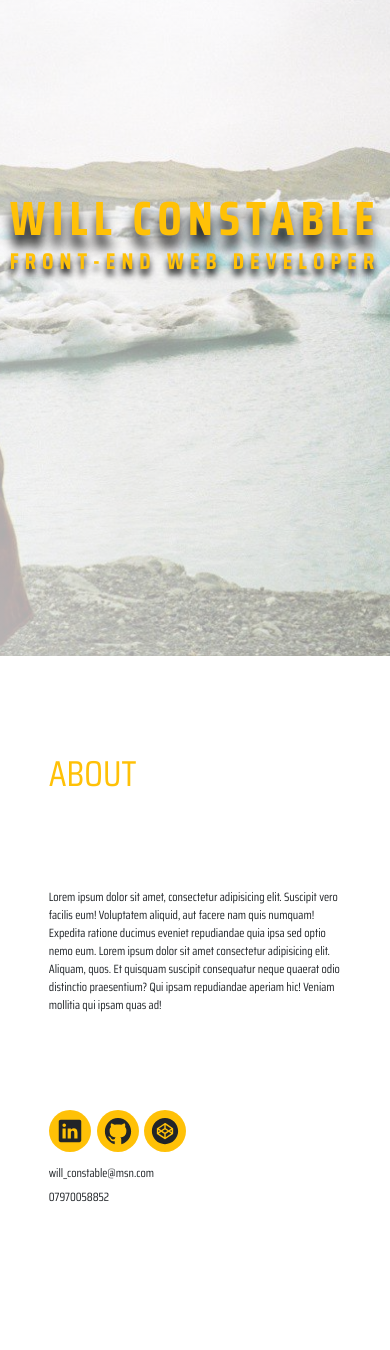
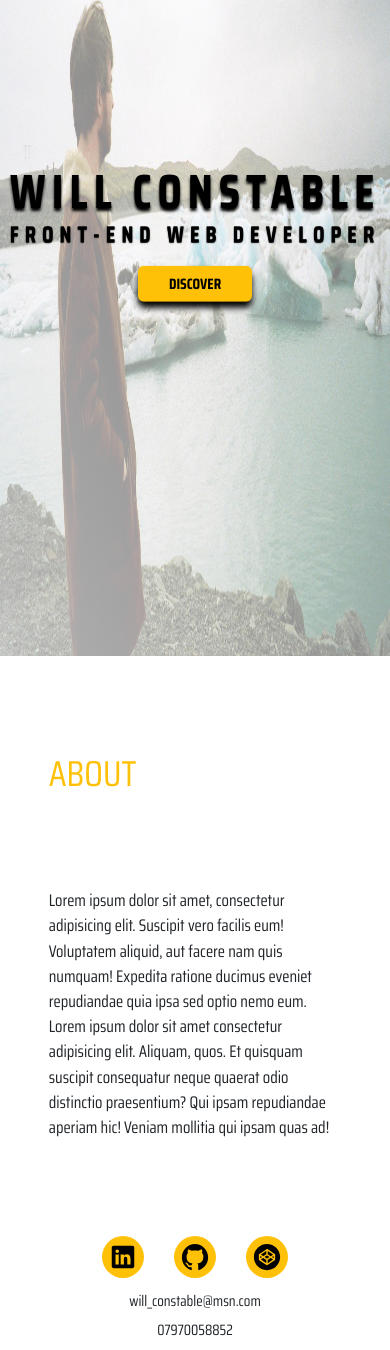
Before and after one commit to Will130785/portfolio-final, a website: page index.html in a window 390 px wide. Shown: the part 188-1538 px from the top of the page. Drawn offline with nearby package versions, Linux system fonts and the light colour scheme.

Commit message:
Button added and tweaks to responsiveness added

```diff
--- a/index.html
+++ b/index.html
@@ -13,6 +13,9 @@
     <link rel="stylesheet" href="css/style.css" type="text/css">
     <link href="https://fonts.googleapis.com/css?family=Saira+Condensed:400,700&display=swap" rel="stylesheet">
     <link rel="stylesheet" href="https://use.fontawesome.com/releases/v5.11.2/css/all.css">
+
+    <script type="module" src="https://unpkg.com/ionicons@4.5.10-0/dist/ionicons/ionicons.esm.js"></script>
+<script nomodule="" src="https://unpkg.com/ionicons@4.5.10-0/dist/ionicons/ionicons.js"></script>
 </head>
 <body>
 
@@ -48,6 +51,7 @@
             <h1 class="header__title">
                 <span class="header__title--main">Will Constable</span>
                 <span class="header__title--sub">Front-end Web Developer</span>
+                <a class="btn" href="#about">Discover</a>
             </h1>
 
         </div>
@@ -72,11 +76,11 @@
             </div>
             <div class="col-1-of-2">
                 <div class="about__links">
-                    <ion-icon class="link" name="logo-linkedin"></ion-icon>
-                    <ion-icon class="link" name="logo-github"></ion-icon>
-                    <ion-icon class="link" name="logo-codepen"></ion-icon>
-                    <p class="paragraph">will_constable@msn.com</p>
-                    <p class="paragraph">07970058852</p>
+                    <a href="https://www.linkedin.com/in/will-constable-15072b114/" target="_blank"><ion-icon class="link" name="logo-linkedin"></ion-icon></a>
+                    <a href="https://github.com/Will130785" target="_blank"><ion-icon class="link" name="logo-github"></ion-icon></a>
+                    <a href="https://codepen.io/will130785" target="_blank"><ion-icon class="link" name="logo-codepen"></ion-icon></a>
+                    <p class="paragraph about__contact">will_constable@msn.com</p>
+                    <p class="paragraph about__contact">07970058852</p>
                 </div>
             </div>
         </div>
@@ -195,17 +199,17 @@
             <div class="col-1-of-2">
                 <div class="education__complete education__content">
                     <h3 class="sub-title">Completed Courses</h3>
-                    <p class="paragraph">Codecademy - Building Websites From Scratch - August 2019 - November 2019</p>
+                    <p class="paragraph">Codecademy - Building Websites From Scratch</p>
                     <p class="paragraph">Codecademy - Building Web Applications from Scratch</p>
                 </div>
             </div>
             <div class="col-1-of-2">
                 <div class="education__enrolled education__content education__content--tab">
                     <h3 class="sub-title">Enrolled Courses</h3>
-                    <p class="paragraph">Udemy - The Web Developer Bootcamp - September 2019 - Present</p>
-                    <p class="paragraph">Udemy - Advanced CSS and Sass - September 2019 - Present</p>
-                    <p class="paragraph">Udemy - Modern JavaScript From The Beginning - October 2019 - Present</p>
-                    <p class="paragraph">Udemy - The Complete JavaScript Course 2019 - October 2019 - Present</p>
+                    <p class="paragraph">Udemy - The Web Developer Bootcamp</p>
+                    <p class="paragraph">Udemy - Advanced CSS and Sass</p>
+                    <p class="paragraph">Udemy - Modern JavaScript From The Beginning</p>
+                    <p class="paragraph">Udemy - The Complete JavaScript Course 2019</p>
                 </div>
             </div>
         </div>
@@ -314,8 +318,8 @@
 <script src="https://cdnjs.cloudflare.com/ajax/libs/popper.js/1.14.7/umd/popper.min.js" integrity="sha384-UO2eT0CpHqdSJQ6hJty5KVphtPhzWj9WO1clHTMGa3JDZwrnQq4sF86dIHNDz0W1" crossorigin="anonymous"></script>
 <script src="https://stackpath.bootstrapcdn.com/bootstrap/4.3.1/js/bootstrap.min.js" integrity="sha384-JjSmVgyd0p3pXB1rRibZUAYoIIy6OrQ6VrjIEaFf/nJGzIxFDsf4x0xIM+B07jRM" crossorigin="anonymous"></script>
 
-<!-- Custom scripts -->
-<script src="https://unpkg.com/ionicons@4.5.10-0/dist/ionicons.js"></script>
+<!-- Custom scripts
+<script src="https://unpkg.com/ionicons@4.5.10-0/dist/ionicons.js"></script> -->
 
 </body>
 </html>
--- a/sass/base/_animations.scss
+++ b/sass/base/_animations.scss
@@ -1,33 +1,44 @@
-@keyframes moveInLeft {
+// @keyframes moveInLeft {
+//     0% {
+//         opacity: 0;
+//         transform: translateX(-20rem);
+//     }
+
+//     80% {
+//         opacity: .8;
+//         transform: translateX(1rem);
+//     }
+
+//     100% {
+//         opacity: 1;
+//         transform: translateX(0);
+//     }
+// }
+
+// @keyframes moveInRight {
+//     0% {
+//         opacity: 0;
+//         transform: translateX(20rem);
+//     }
+
+//     80% {
+//         opacity: .8;
+//         transform: translateX(-1rem);
+//     }
+
+//     100% {
+//         opacity: 1;
+//         transform: translateX(0);
+//     }
+// }
+
+@keyframes moveUpBottom {
     0% {
         opacity: 0;
-        transform: translateX(10rem);
+        transform: translateY(10rem);
     }
-
-    80% {
-        opacity: .8;
-        transform: translateX(-1rem);
-    }
-
     100% {
         opacity: 1;
-        transform: translateX(0);
+        transform: translateY(0);
     }
 }
-
-@keyframes moveInRight {
-    0% {
-        opacity: 0;
-        transform: translateX(-10rem);
-    }
-
-    80% {
-        opacity: .8;
-        transform: translateX(1rem);
-    }
-
-    100% {
-        opacity: 1;
-        transform: translateX(0);
-    }
-}
--- a/sass/base/_typography.scss
+++ b/sass/base/_typography.scss
@@ -7,6 +7,13 @@
 
 .paragraph {
     font-size: 2rem;
+    @include respond(tab-port) {
+        font-size: 2.8rem;
+    }
+
+    @include respond(phone) {
+        font-size: 2.8rem;
+    }
 }
 
 .sub-title {
@@ -20,6 +27,14 @@
     text-decoration: none;
     color: $theme-color;
 
+    @include respond(tab-port) {
+        font-size: 3rem;
+    }
+
+    @include respond(phone) {
+        font-size: 2.8rem;
+    }
+
     &:hover {
         text-decoration: none;
         color: white;
--- a/sass/components/_button.scss
+++ b/sass/components/_button.scss
@@ -0,0 +1,17 @@
+.btn {
+    background-color: $theme-color;
+    font-size: 2.5rem;
+    color: $color-black;
+    margin-top: 3rem;
+    padding: 1rem 5rem;
+    font-weight: 900;
+    box-shadow: 0 1rem 1rem;
+    border-radius: 1rem;
+    animation: moveUpBottom 2s 2s;
+    animation-fill-mode: backwards;
+
+
+    &:active {
+        box-shadow: 0 .5rem .5rem;
+    }
+}
--- a/sass/components/_header.scss
+++ b/sass/components/_header.scss
@@ -3,7 +3,7 @@
                      rgba(255, 255, 255, .7),
                     rgba(255, 255, 255, .4)),
                      url("../img/iceland.jpg");
-    background-size: cover;
+    background-size: 100% 100%;
     background-position: center;
     height: 100vh;
     position: relative;
@@ -21,24 +21,25 @@
     &__title {
         text-align: center;
         text-transform: uppercase;
-        color: $theme-color;
+        color: $color-black;
         font-weight: 900;
 
         &--main {
             display: block;
-            animation: moveInLeft 2s;
+            animation: moveUpBottom 2s;
             font-size: 8rem;
             letter-spacing: 1rem;
-            text-shadow: 0 2rem 2rem $color-black;
+            text-shadow: 0 .5rem .5rem $color-black;
 
         }
 
         &--sub {
             display: block;
-            animation: moveInRight 2s;
+            animation: moveUpBottom 2s 1s;
             font-size: 3.8rem;
             letter-spacing: 1rem;
-            text-shadow: 0 1rem 1rem $color-black;
+            text-shadow: 0 .2rem .2rem $color-black;
+            animation-fill-mode: backwards;
         }
     }
 }
--- a/sass/layout/_about.scss
+++ b/sass/layout/_about.scss
@@ -1,5 +1,6 @@
 .about {
     height: 100vh;
+
 
     @include respond(tab-port) {
         width: 75%;
@@ -13,13 +14,29 @@
     &__links {
         margin-top: 15rem;
         font-size: 5rem;
+        text-align: center;
 
+        a {
+            padding: 2rem;
+        }
+
+    }
+
+    &__contact {
+        font-size: 2.5rem;
     }
 }
 
 .link {
     border-radius: 50%;
     background-color: $theme-color;
+    color: $color-black;
     padding: 1rem;
+    transition: all 1s;
+
+    &:hover {
+        background-color: $color-black;
+        color: $theme-color;
+    }
 
 }
--- a/sass/layout/_education.scss
+++ b/sass/layout/_education.scss
@@ -13,6 +13,7 @@
 
         @include respond(tab-port) {
             position: relative;
+            margin-top: 10rem;
         }
     }
 
--- a/sass/layout/_footer.scss
+++ b/sass/layout/_footer.scss
@@ -1,6 +1,8 @@
 .footer {
     background-color: $color-head-foot;
     margin: 0;
+
+    @include clearfix;
 
     &__paragraph {
         color: $theme-color;
--- a/sass/layout/_portfolio.scss
+++ b/sass/layout/_portfolio.scss
@@ -41,11 +41,23 @@
             text-transform: uppercase;
             text-align: center;
 
+            @include respond(tab-port) {
+                font-size: 6rem;
+            }
+
         }
     }
 
     &-icon {
         font-size: 2.5rem;
         margin-right: 1rem;
+
+        @include respond(tab-port) {
+            font-size: 3rem;
+        }
+
+        @include respond(phone) {
+            font-size: 2.8rem;
+        }
     }
 }
--- a/sass/layout/_skills.scss
+++ b/sass/layout/_skills.scss
@@ -1,5 +1,5 @@
 .skills {
-    height: 100vh;
+    height: 75vh;
     position: relative;
 
     @include respond(tab-port) {
```
Also changed, not shown: css/style.css.
